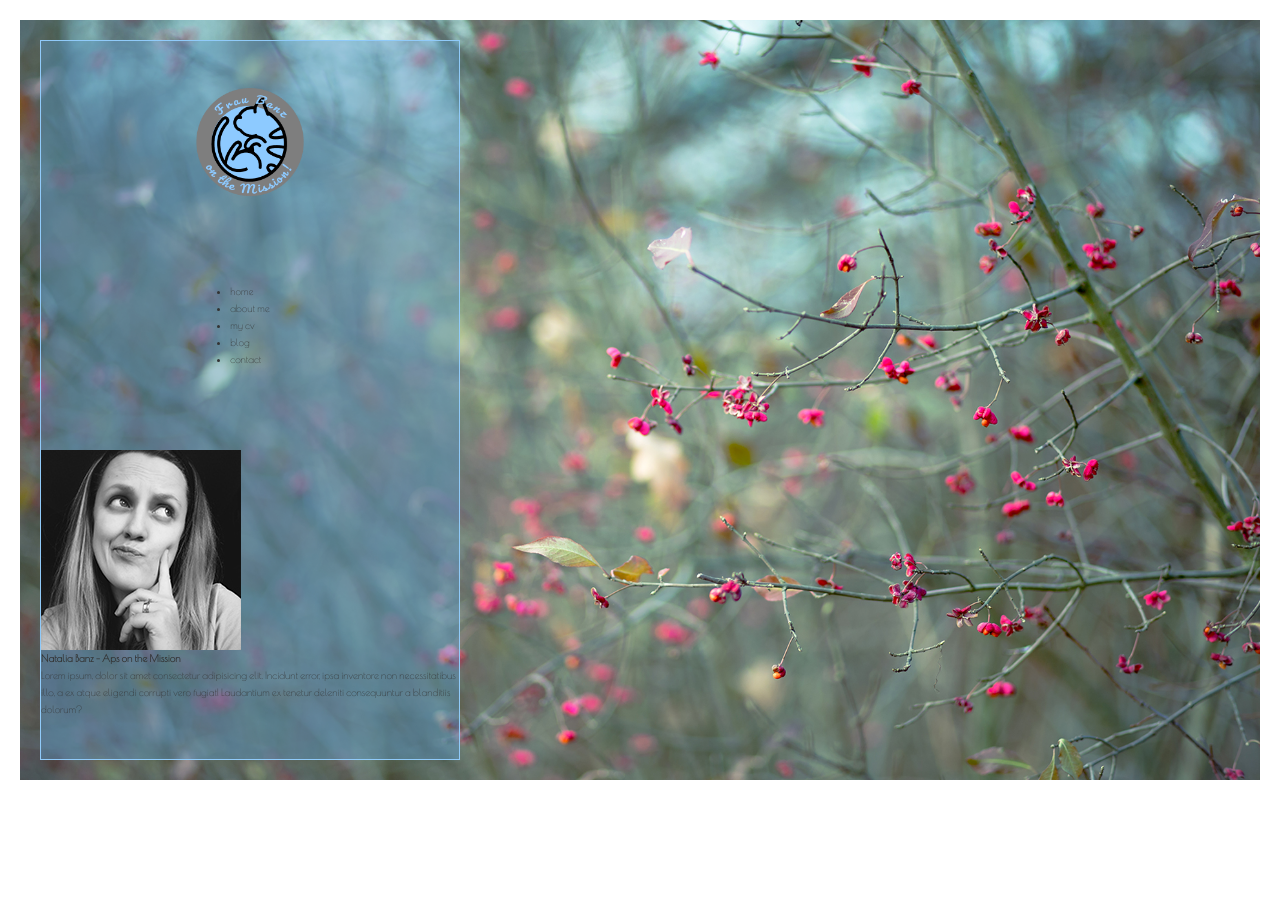
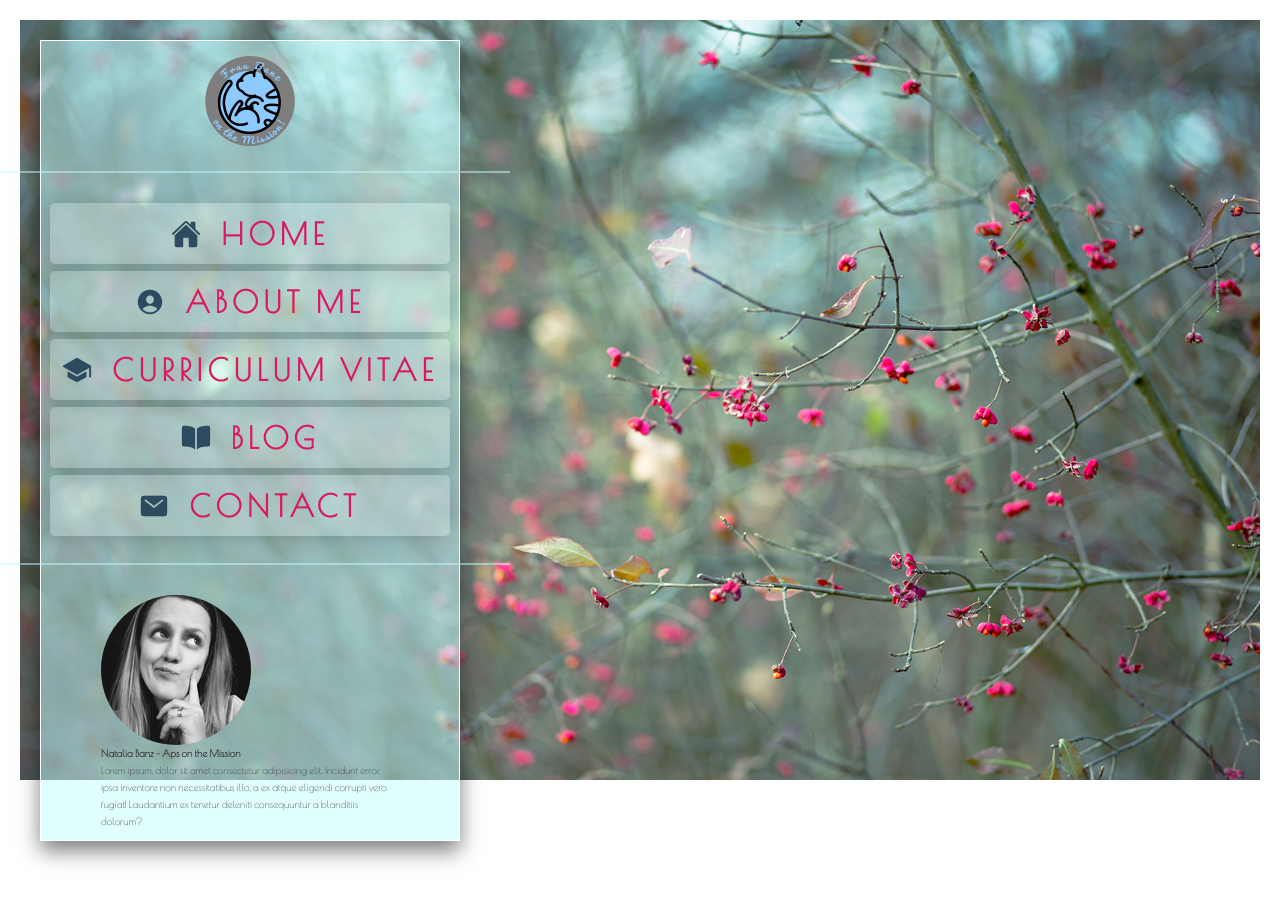
Before and after one commit to diebanz/Frau-Banz, a website: page index.html in a window 1280 px wide. Shown: the top 902 px of the page. Drawn offline with nearby package versions, Linux system fonts and the light colour scheme.

Commit message:
Header nav

```diff
--- a/index.html
+++ b/index.html
@@ -14,18 +14,49 @@
     <body>
         <div class="container">
             <header class="header">
-                <div class="header__backgroud">
-                    <img src="/img/logo.png" alt="logo" class="logo" id="logo">
+                <div class="header__background">
 
-                    <nav>
-                       <ul class="header__nav">
-                           <li class="header__nav--items">home</li>
-                           <li class="header__nav--items">about me</li>
-                           <li class="header__nav--items">my cv</li>
-                           <li class="header__nav--items">blog</li>
-                           <li class="header__nav--items">contact</li>
-                       </ul>
+                    <img src="/img/logo.png" alt="logo" class="header__logo"
+                    id="header__logo">
+
+                    <div class="breaking-line header__line"></div>
+
+                    <nav class="header__nav">
+                        <ul>
+                            <li class="header__nav--items">
+                                <a class="header__nav--link">
+                                    <ion-icon class="header__nav--icon" name="home"></ion-icon>
+                                    <span>Home</span>
+                                </a>
+                            </li>
+                            <li class="header__nav--items">
+                                <a href="#" class="header__nav--link">
+                                    <ion-icon class="header__nav--icon" name="person-circle"></ion-icon>
+                                    <span>about me</span>
+                                </a>
+                            </li>
+                            <li class="header__nav--items">
+                                <a href="#" class="header__nav--link">
+                                    <ion-icon class="header__nav--icon" name="school"></ion-icon>
+                                    <span>Curriculum Vitae</span>
+                                </a>
+                            </li>
+                            <li class="header__nav--items">
+                                <a href="#" class="header__nav--link">
+                                    <ion-icon class="header__nav--icon" name="book"></ion-icon>
+                                    <span>Blog</span>
+                                </a>
+                            </li>
+                            <li class="header__nav--items">
+                                <a href="#" class="header__nav--link">
+                                    <ion-icon class="header__nav--icon" name="mail"></ion-icon>
+                                    <span>contact</span>
+                                </a>
+                            </li>
+                        </ul>
                     </nav>
+
+                    <div class="breaking-line header__line--2"></div>
 
                     <div class="header__info">
                         <img src="img/user.jpg" alt="user picture" class="header__info--user">
@@ -33,8 +64,9 @@
                         <p class="header__info--text">Lorem ipsum, dolor sit amet consectetur adipisicing elit. Incidunt error, ipsa inventore non necessitatibus illo, a ex atque eligendi corrupti vero fugiat! Laudantium ex tenetur deleniti consequuntur a blanditiis dolorum?
                         </p>
                     </div>
-                </div>
+                </>
             </header>
         </div>
+        <script src="https://unpkg.com/ionicons@5.2.3/dist/ionicons.js"></script>
     </body>
 </html>
--- a/sass/abstracts/_variables.scss
+++ b/sass/abstracts/_variables.scss
@@ -1,18 +1,23 @@
 // COLORS
-$color-primary: #90caf9;
+$color-primary: #8dcaff;
 $color-primary-light:#c3fdff;
-$color-primary-dark: #5d99c6;
+$color-primary-dark: #2d4a61;
 
-$color-secondary: #fff59d;
-$color-secondary-light: #ffffcf;
-$color-secondary-dark: #cbc26d;
+$color-secondary: #d81b60;
+$color-secondary-light: #ff5c8d;
+$color-secondary-dark: #a00037;
+
+
+$color-tertriay-light: #fff59d;
+$color-tertriay-light: #ffffcf;
+$color-tertriay-dark: #cbc26d;
 
 
 $color-grey-light-1: #f4f4f4;
 $color-grey-light-2: #eee;
 
-$color-grey-dark: #777;
-$color-grey-dark-2: #999;
+$color-grey-dark: #999;
+$color-grey-dark-2: #777;
 $color-grey-dark-3: #333;
 
 
--- a/sass/base/_utilities.scss
+++ b/sass/base/_utilities.scss
@@ -0,0 +1,7 @@
+.breaking-line {
+    height: 2px;
+    width: 52rem;
+    background-color: rgba($color: $color-primary-light, $alpha: .5);
+    display: block;
+    margin-bottom: 1rem;
+}
--- /dev/null
+++ b/sass/components/buttons.scss
@@ -0,0 +1,3 @@
+.btn {
+    padding: 1rem 10rem;
+}
--- a/sass/layouts/_header.scss
+++ b/sass/layouts/_header.scss
@@ -7,22 +7,100 @@
 
     display: grid;
     grid-template-columns:minmax(25rem, 35%) 1fr;
-    grid-template-rows: auto;
 
 
-    &__backgroud {
+    &__background {
         grid-column: 1;
-        background-color: rgba($color: $color-primary-dark, $alpha: .46) ;
-        border: $color-primary 1px solid;
+        padding: 1rem;
+        background-color: rgba($color: $color-primary-light, $alpha: .5);
+        border: $color-white 1px solid;
+        box-shadow: 0 1rem 2rem rgba($color-black, .5);
 
         display: grid;
+        grid-template-rows: 10rem repeat(4, min-content);
+        grid-template-columns:5rem minmax(25rem, 1fr) 5rem;
+        grid-row-gap: 2rem;
         justify-items: center;
         align-items: center;
     }
+
+    &__logo {
+        display: grid;
+        grid-column: 2;
+        width: 10rem;
+    }
+
+    &__nav {
+        display: grid;
+        grid-column: 2;
+        grid-row: 3;
+
+        &--items {
+            width: 40rem;
+            padding: .5rem;
+            list-style: none;
+            font-size: 2.5rem;
+            text-transform: uppercase;
+            letter-spacing: .5rem;
+            text-align: center;
+            background-color: rgba($color: $color-white, $alpha: .2);
+            margin-bottom: .7rem;
+            border-radius: 5px;
+            box-shadow: 0 .2rem 2rem rgba($color-black, .2);
+        }
+
+        &--link {
+            display: flex;
+            justify-content: center;
+            align-items: center;
+
+            text-decoration: none;
+            color: $color-secondary;
+            font-size: 3rem;
+            font-weight: 700;
+
+            &:hover {
+                cursor: pointer;
+                background-color: rgba($color: $color-primary-light, $alpha: .4);
+                border-radius: 5px;
+                //border-bottom: 1px $color-tertiery solid;
+            }
+        }
+
+        &--icon {
+            margin-right: 2rem;
+            color: $color-primary-dark ;
+        }
+    }
+
+    &__info {
+        display: grid;
+        grid-column: 2;
+        grid-row: 5;
+
+        &--user {
+            width: 15rem;
+            border-radius: 100px;
+        }
+
+        &--name {
+
+        }
+
+        &--text {
+
+        }
+    }
+
+    &__line {
+        display: grid;
+        grid-column: 2;
+        grid-row: 2;
+
+        &--2 {
+            display: grid;
+            grid-row: 4;
+            grid-column: 2;
+        }
+    }
 }
-
-.logo {
-    grid-column: 1;
-    width: 12rem;
-
-}
--- a/sass/main.scss
+++ b/sass/main.scss
@@ -4,6 +4,8 @@
 @import "base/typography";
 @import "base/utilities";
 
+@import "components/buttons";
+
 @import "layouts/header";
 @import "layouts/about";
 @import "layouts/plans";
```
Also changed, not shown: css/style.css.
